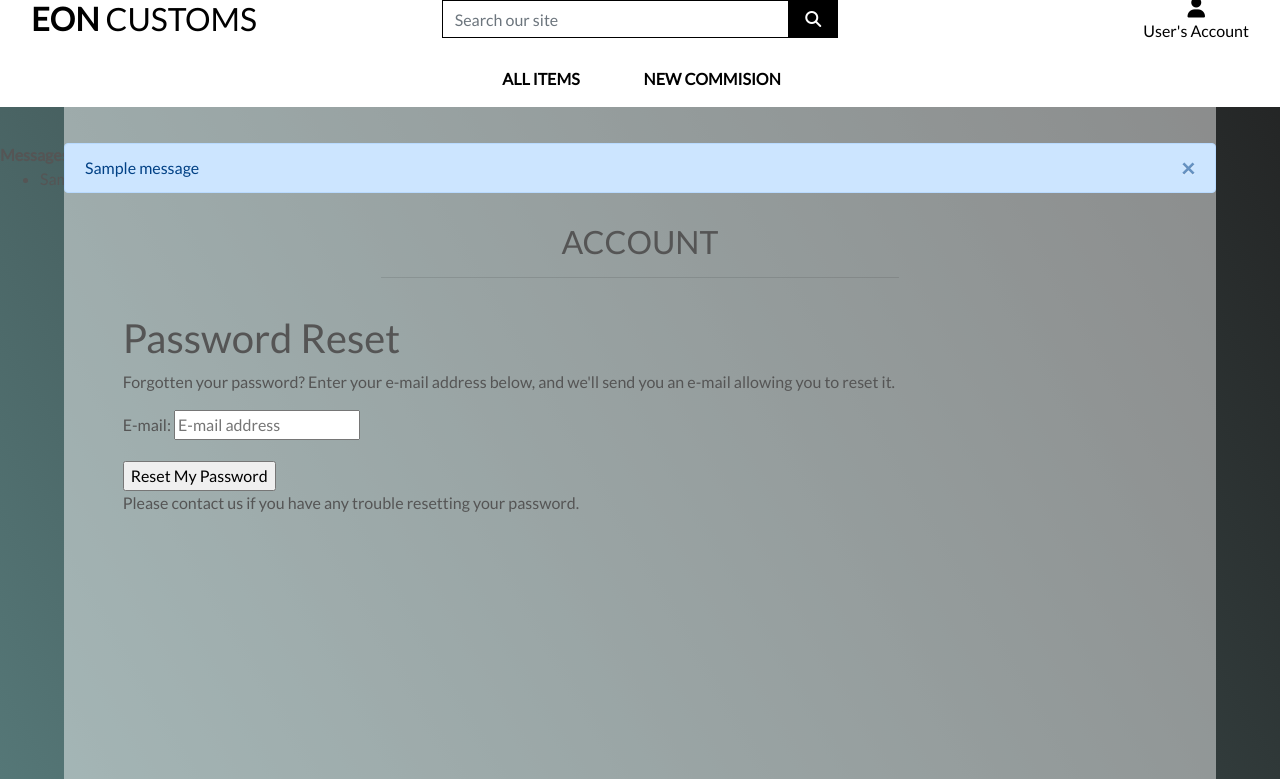
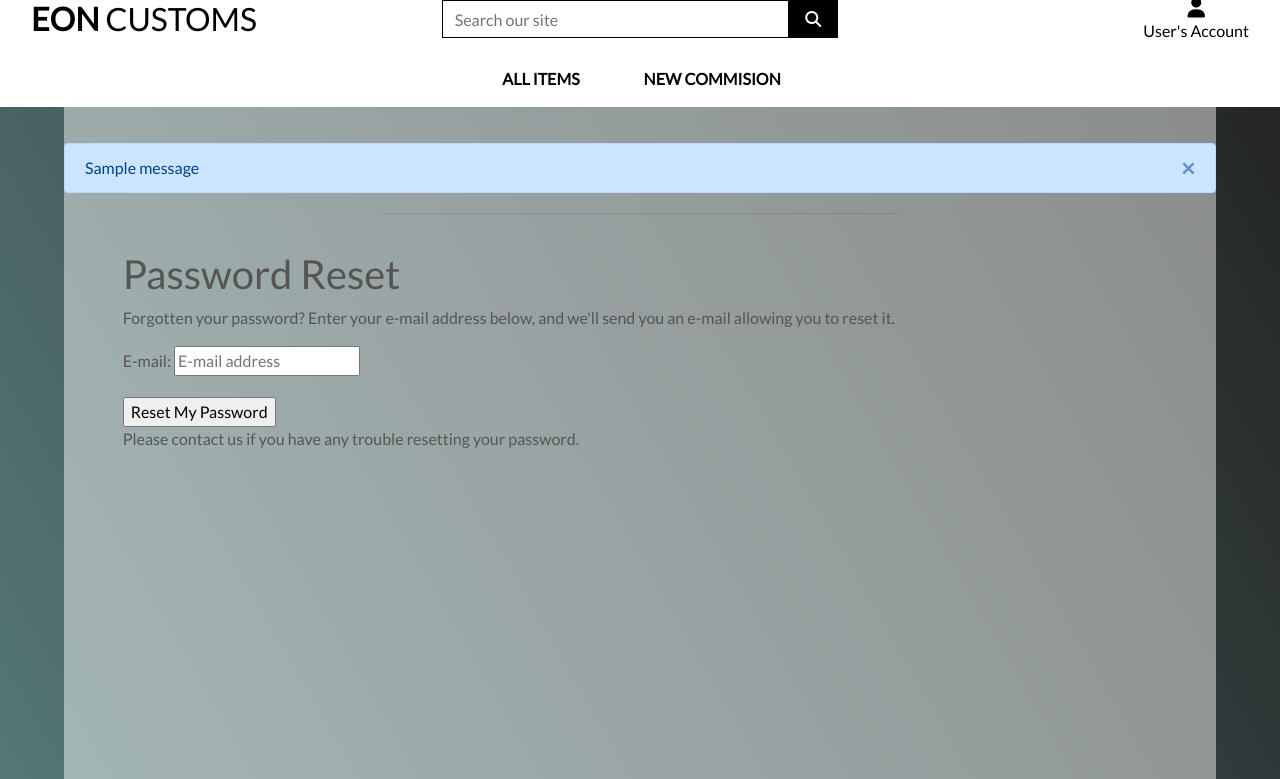
Before and after one commit to EonTAS/FullStack, a Django app: page /accounts/password/reset/ in a window 1280 px wide. Shown: the part 21-800 px from the top of the page. Run offline with Django 3.2, Linux system fonts and the light colour scheme; tables that the repository leaves empty hold one stand-in row (values such as "Sample post"); one stand-in notice (Sample message) is shown; parts of the project's set-up code (start-up, migrations or seed data) failed here and were passed over; some libraries are stand-ins or nearby versions.

Commit message:
Removed extra message list in allauth things

```diff
--- a/projects/views.py
+++ b/projects/views.py
@@ -124,10 +124,6 @@
 
     return render(request, "projects/project_request.html", context)
 
-<<<<<<< HEAD
-
-=======
->>>>>>> 8c83e1ed4a0c53d929d5944bc55759a5a92db165
 def projects_funded(request):
     if not request.user.is_authenticated:
         return redirect("home")
--- a/templates/allauth/account/base.html
+++ b/templates/allauth/account/base.html
@@ -10,16 +10,6 @@
         </div>
     </div>
   {% endblock %}
-  {% if messages %}
-  <div>
-    <strong>Messages:</strong>
-    <ul>
-      {% for message in messages %}
-      <li>{{message}}</li>
-      {% endfor %}
-    </ul>
-  </div>
-  {% endif %}
   <div class="overlay"></div>
   <div class="container-fluid col-10 offset-1">
     <div class="row ">
```
